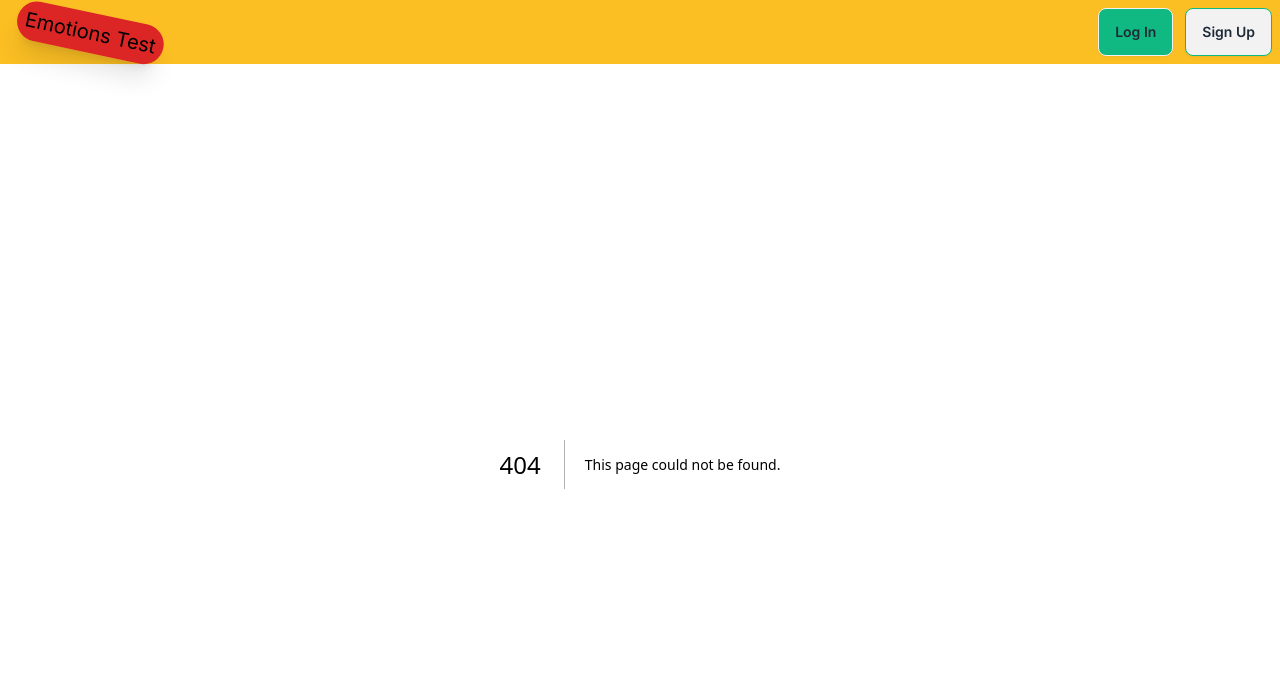
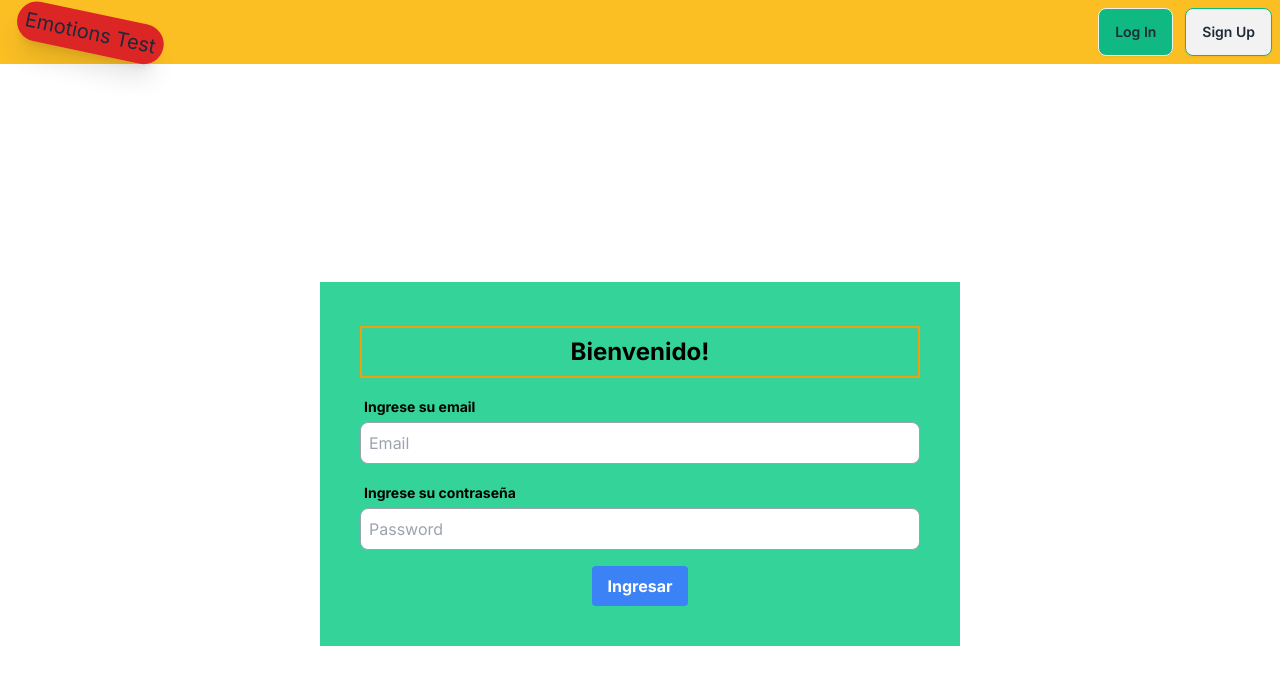
Before and after one commit to carlosdlacoste/emotions-app, a Next.js app: page /login in a window 1280 px wide. Before the commit this address had no page. Shown: the top 684 px of the page. Built offline with nearby package versions, Linux system fonts and the light colour scheme.

Commit message:
Definido componente login

```diff
--- /dev/null
+++ b/src/app/login/page.jsx
@@ -0,0 +1,52 @@
+"use client"
+import { useState} from "react";
+import { useRouter } from "next/navigation";
+
+const Login = () =>{
+    const [email, setEmail] = useState("")
+    const [password, setPassword] = useState("")
+    const router = useRouter()
+
+    const saveTokenSessionStorage = (token) => {
+        sessionStorage.setItem('MiToken', token);
+    };
+
+
+    async function handleLogIn (event, findEmail, findPassword) {
+        event.preventDefault()
+        const resp = await fetch("/api/login", {
+            method: "POST",
+            headers: {
+                "Content-Type": "application/json",
+            },
+            body: JSON.stringify({
+                email: findEmail,
+                password: findPassword
+            })
+        })
+        const data = await resp.json()
+        if(data){
+
+            const token = data.token
+            saveTokenSessionStorage(token)
+            router.push('/')
+        }
+    }
+
+    return(
+        <>
+            <div className="h-screen flex justify-center items-center">
+                <form className="bg-emerald-400 p-10 lg:w-1/2 md:w-1/2">
+                    <h3 className="flex justify-center text-2xl text-black font-bold hover:text-amber-300 border-2 border-amber-500 p-2 mt-1 mb-4">Bienvenido!</h3>
+                    <label htmlFor="email" className=" text-black font-bold text-sm ml-1">Ingrese su email</label>
+                    <input type="text" id="email" placeholder="Email" className="border border-gray-400 bg-white p-2 mt-1 mb-4 w-full text-black rounded-lg" onChange={(event) => setEmail(event.target.value)} value={email} autoComplete="off"/>
+                    <label htmlFor="password" className="text-black font-bold text-sm ml-1">Ingrese su contraseña</label>
+                    <input type="password" id="password" placeholder="Password" className="border border-gray-400 bg-white p-2 mb-4 mt-1 w-full text-black rounded-lg" onChange={(event) => setPassword(event.target.value)} value={password} autoComplete="off"></input>
+                    <button className="bg-blue-500 hover:bg-blue-700 text-white font-bold py-2 px-4 rounded flex mx-auto" onClick={(event) => handleLogIn(event, email, password)}>Ingresar</button>
+                </form>
+            </div>
+        </>
+    )
+}
+
+export default Login;
```
